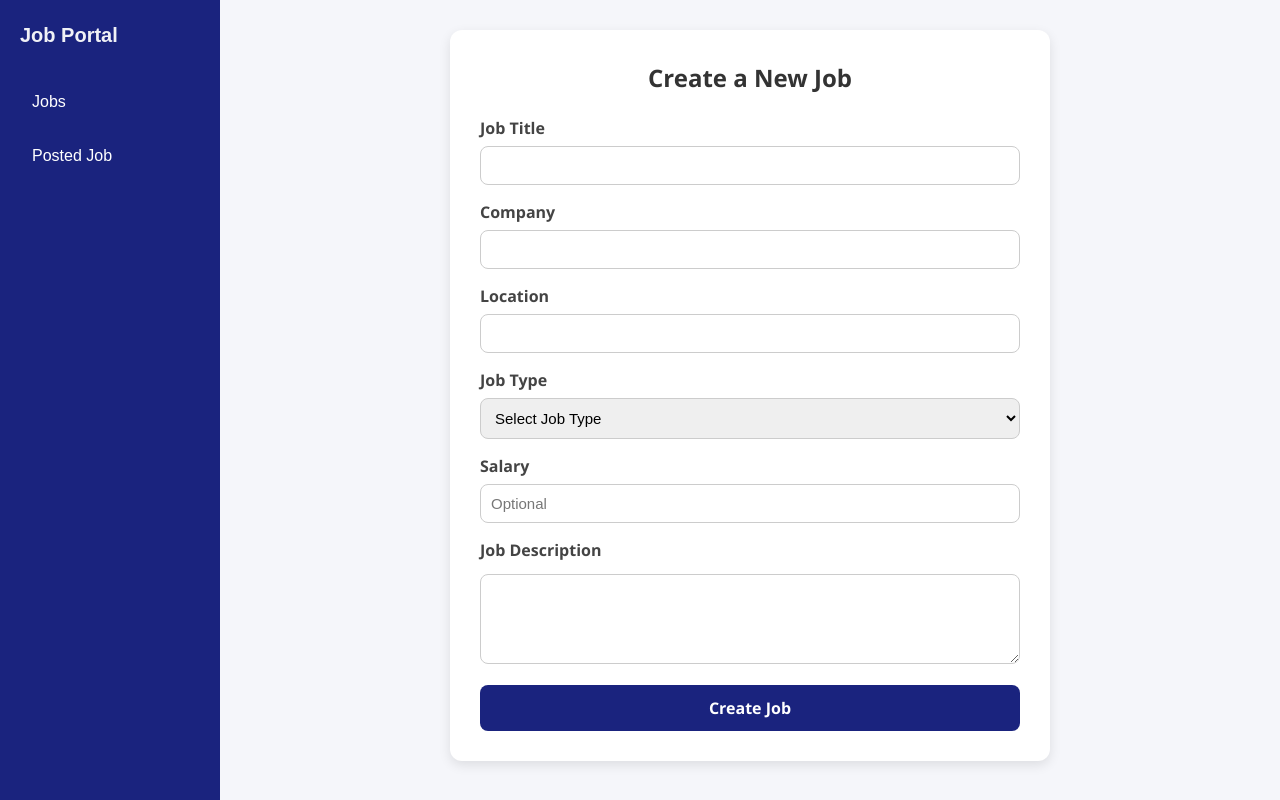
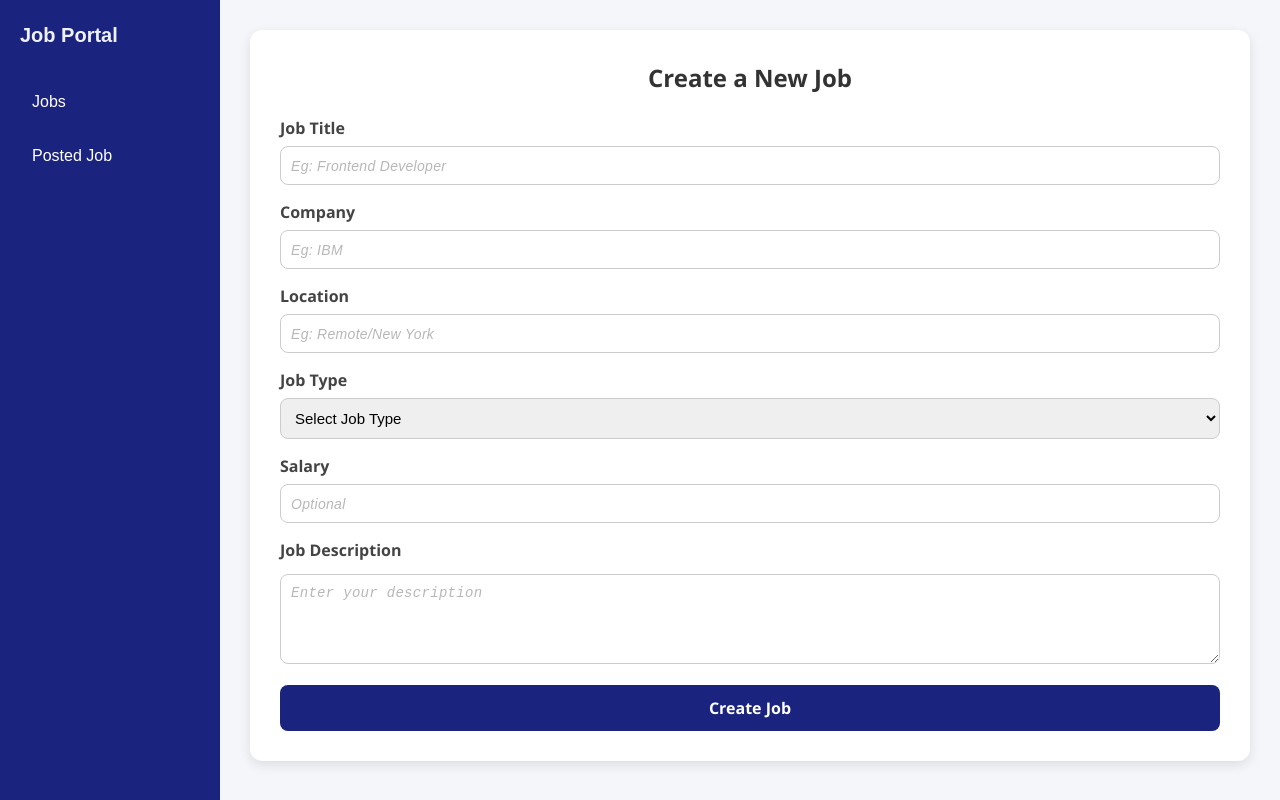
Before and after one commit to razeema123/job-portal, a React (Vite) app: page /createjob in a window 1280 px wide. Built offline with nearby package versions, Linux system fonts and the light colour scheme.

Commit message:
createjobApplications

```diff
--- a/src/applications/ViewApplications.jsx
+++ b/src/applications/ViewApplications.jsx
@@ -70,8 +70,9 @@ export default function ViewApplications() {
           <h2>{job.title} – Applications</h2>
 
           {!editMode && (
-            <button className="edit-btn" onClick={handleEditClick}>Edit</button>
+          <button className="edit-btn" onClick={handleEditClick}>Edit</button>
           )}
+
         </div>
 
         {/* Job Details */}
--- a/src/applications/createjob.css
+++ b/src/applications/createjob.css
@@ -1,4 +1,3 @@
-/* ✅ Reuse same layout as PostJob */
 .layout {
   display: flex;
 }
@@ -53,9 +52,8 @@
   min-height: 100vh;
 }
 
-/* ✅ Create Job Form Styling */
 .create-job-container {
-  max-width: 600px;
+  max-width: 100%;
   margin: 0 auto;
   padding: 30px;
   background: #ffffff;
@@ -104,6 +102,14 @@
   outline: none;
   box-shadow: 0px 0px 6px rgba(0,123,255,0.3);
 }
+.create-job-form input::placeholder,
+.create-job-form textarea::placeholder {
+  color: #888;
+  font-style: italic;
+  font-size: 14px;
+  opacity: 0.6;
+  letter-spacing: 0.3px;
+}
 
 .submit-btn {
   background: #1a237e;
--- a/src/applications/createjob.jsx
+++ b/src/applications/createjob.jsx
@@ -54,17 +54,17 @@ export default function CreateJob() {
 
             <div className="form-group">
               <label>Job Title</label>
-              <input type="text" name="title" value={job.title} onChange={handleChange} required />
+              <input type="text" name="title" value={job.title} onChange={handleChange} placeholder="Eg: Frontend Developer" required />
             </div>
 
             <div className="form-group">
               <label>Company</label>
-              <input type="text" name="company" value={job.company} onChange={handleChange} required />
+              <input type="text" name="company" value={job.company} onChange={handleChange} placeholder="Eg: IBM" required />
             </div>
 
             <div className="form-group">
               <label>Location</label>
-              <input type="text" name="location" value={job.location} onChange={handleChange} required />
+              <input type="text" name="location" value={job.location} onChange={handleChange} placeholder="Eg: Remote/New York"required />
             </div>
 
             <div className="form-group">
@@ -85,7 +85,7 @@ export default function CreateJob() {
 
             <div className="form-group">
               <label>Job Description</label>
-              <textarea name="description" value={job.description} onChange={handleChange} rows="4" required />
+              <textarea name="description" value={job.description} onChange={handleChange} rows="4" placeholder="Enter your description" required />
             </div>
 
             <button type="submit" className="submit-btn">Create Job</button>
--- a/src/applications/postjob.css
+++ b/src/applications/postjob.css
@@ -118,8 +118,8 @@
 }
 
 .cancel-btn {
-  background: #5e6061;
-  color: white;
+  background: #c5c0c0;
+  color: rgb(121, 117, 117);
   border: none;
   padding: 8px 14px;
   border-radius: 6px;
@@ -130,7 +130,7 @@
   background: #da1738;
 }
 .cancel-btn:hover {
-  background: #e1e5e8 !important;
+  background: #a1a3a4 !important;
 }
 
 
```
